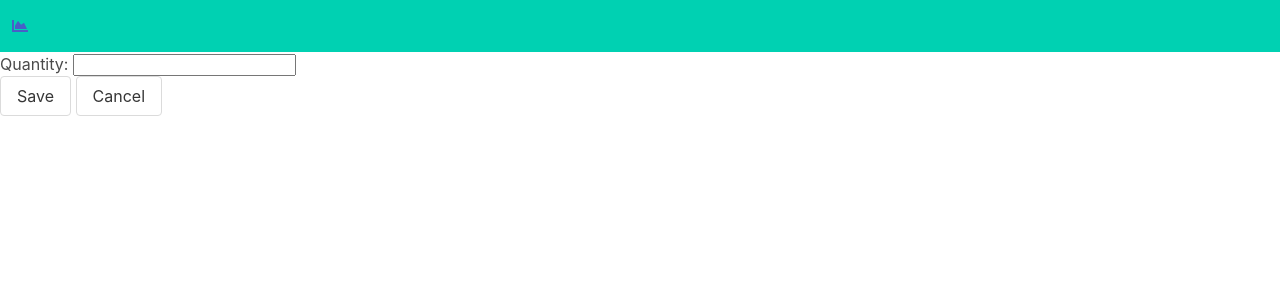
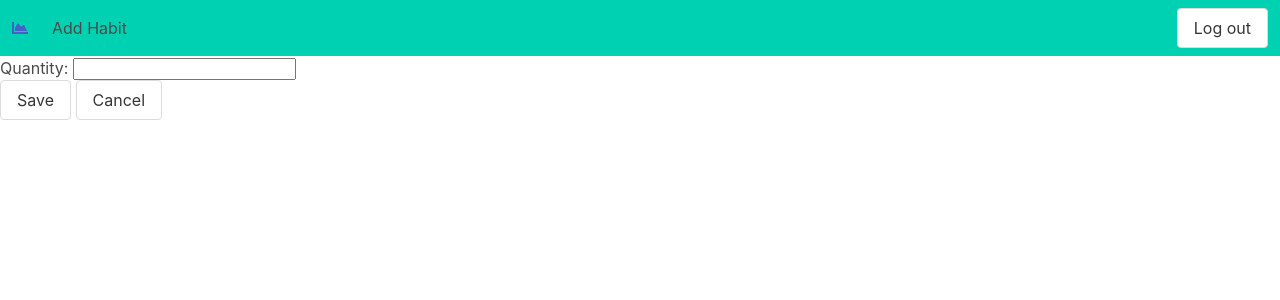
Before and after one commit to Momentum-Team-10/django-habit-tracker-jimbandrews, a Django app: page /habit/1/2021/12/06/ in a window 1280 px wide. Shown: the top 300 px of the page. Run offline with Django 3.2, Linux system fonts and the light colour scheme; a user stored in the database is signed in; tables that the repository leaves empty hold one stand-in row (values such as "Sample post"); parts of the project's set-up code (start-up, migrations or seed data) failed here and were passed over.

Commit message:
cleaned up navbar on html templates

```diff
--- a/templates/tracker/add_habit.html
+++ b/templates/tracker/add_habit.html
@@ -3,11 +3,6 @@
 {% block title %}Add Habit{% endblock title %}
 
 {% block navbar %}
-<div class="navbar-start">
-    <a class="navbar-item">Add Habit</a>
-    <a class="navbar-item">Record Habit</a>
-</div>
-
 <div class="navbar-end">
     <div class="navbar-item">
         <div class="buttons">
--- a/templates/tracker/edit_habit.html
+++ b/templates/tracker/edit_habit.html
@@ -4,8 +4,7 @@
 
 {% block navbar %}
 <div class="navbar-start">
-    <a class="navbar-item">Add Habit</a>
-    <a class="navbar-item">Record Habit</a>
+    <a href="{% url 'add_habit' %}" class="navbar-item">Add Habit</a>
 </div>
 
 <div class="navbar-end">
--- a/templates/tracker/profile.html
+++ b/templates/tracker/profile.html
@@ -5,7 +5,6 @@
 {% block navbar %}
 <div class="navbar-start">
     <a href="{% url 'add_habit' %}" class="navbar-item">Add Habit</a>
-    <a class="navbar-item">Record Habit</a>
 </div>
 
 <div class="navbar-end">
--- a/templates/tracker/record_data.html
+++ b/templates/tracker/record_data.html
@@ -5,6 +5,20 @@
 {% block javascript %}
 <script src="{% static 'js/record_form.js' %}" defer></script>
 {% endblock javascript %}
+
+{% block navbar %}
+<div class="navbar-start">
+    <a href="{% url 'add_habit' %}" class="navbar-item">Add Habit</a>
+</div>
+
+<div class="navbar-end">
+    <div class="navbar-item">
+        <div class="buttons">
+            <a href="{% url 'auth_logout' %}" class="button">Log out</a>
+        </div>
+    </div>
+</div>
+{% endblock navbar %}
 
 {% block content %}
 <form action="{% url 'record_data' pk=habit.pk year=record_date.year month=record_date.month day=record_date.day %}" method="POST">
```
